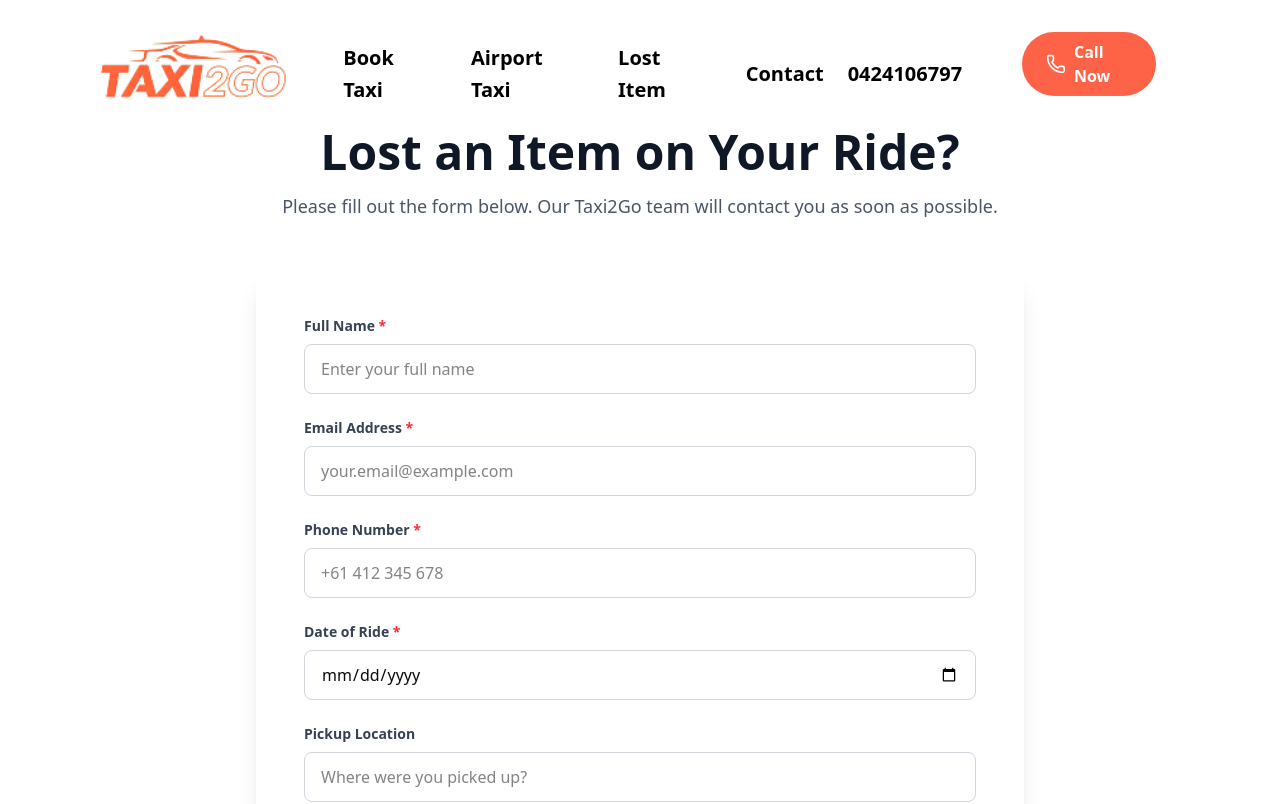
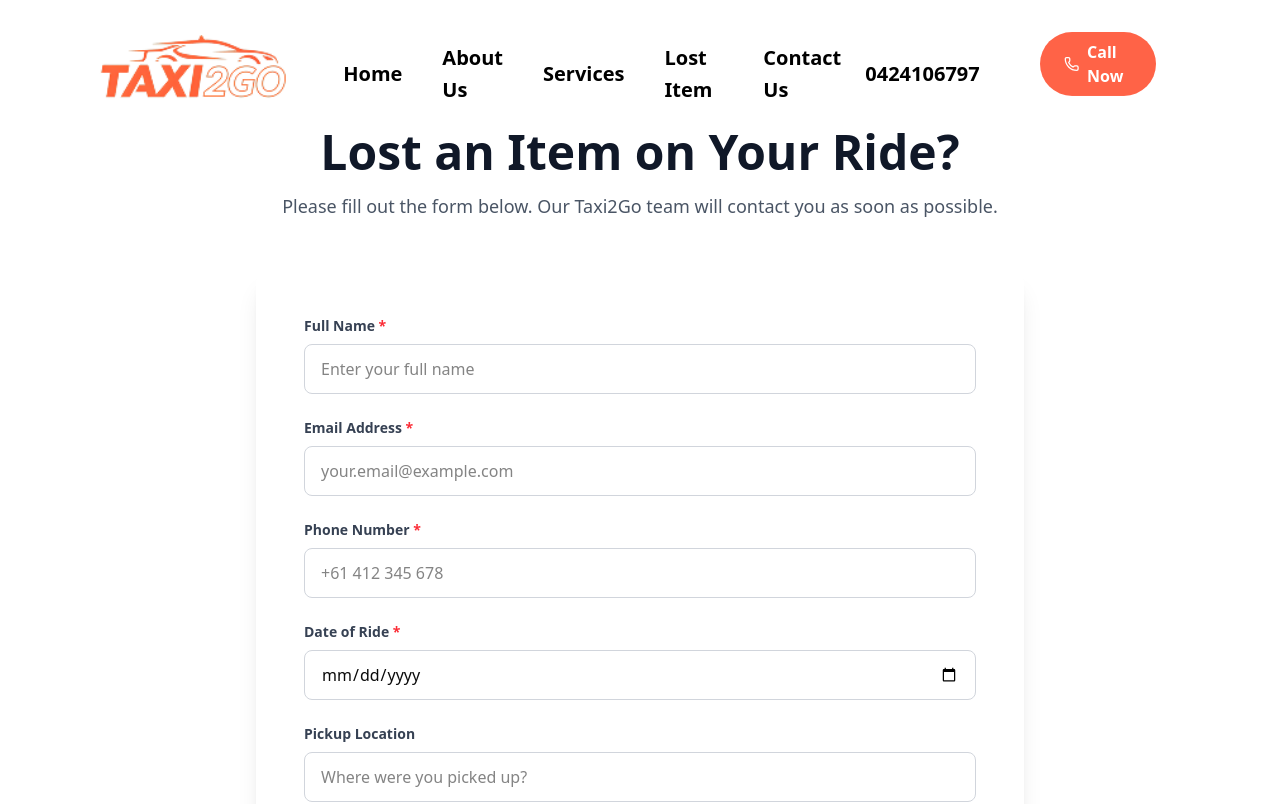
Before and after one commit to saribghouri/Taxi2Go, a Next.js app: page /lost-item in a window 1280 px wide. Shown: the top 804 px of the page. Built offline with nearby package versions, Linux system fonts and the light colour scheme.

Commit message:
feat: update navigation links and labels for improved clarity and user experience

```diff
--- a/app/page.jsx
+++ b/app/page.jsx
@@ -133,20 +133,29 @@ export default function Home() {
             <ul className="space-y-4">
               <li>
                 <a
-                  href="#book"
+                  href="#home"
                   className="block text-gray-900 font-semibold hover:text-[#FF6B4A]"
                   onClick={() => setIsDrawerOpen(false)}
                 >
-                  Book Taxi
+                  Home
                 </a>
               </li>
               <li>
                 <a
-                  href="#airport"
+                  href="#about"
                   className="block text-gray-900 font-semibold hover:text-[#FF6B4A]"
                   onClick={() => setIsDrawerOpen(false)}
                 >
-                  Airport Taxi
+                  About Us
+                </a>
+              </li>
+              <li>
+                <a
+                  href="#services"
+                  className="block text-gray-900 font-semibold hover:text-[#FF6B4A]"
+                  onClick={() => setIsDrawerOpen(false)}
+                >
+                  Services
                 </a>
               </li>
               <li>
@@ -164,7 +173,7 @@ export default function Home() {
                   className="block text-gray-900 font-semibold hover:text-[#FF6B4A]"
                   onClick={() => setIsDrawerOpen(false)}
                 >
-                  Contact
+                  Contact Us
                 </a>
               </li>
             </ul>
--- a/components/Header.jsx
+++ b/components/Header.jsx
@@ -23,17 +23,20 @@ export const Header = () => {
         <div className="flex items-center justify-between w-[80%] gap-2 sm:gap-3 md:gap-4 lg:gap-6 bg-[#ffff]/70 backdrop-blur-xs rounded-full px-3 sm:px-4 md:px-5 lg:px-8 py-2 sm:py-2.5 md:py-3">
 
           <nav className="hidden xl:flex items-center gap-3 lg:gap-10 text-black font-bold">
-            <a href="#book" className="hover:text-[#FF6347] text-sm md:text-base lg:text-lg xl:text-[20px] transition-colors">
-              Book Taxi
+            <a href="#home" className="hover:text-[#FF6347] text-sm md:text-base lg:text-lg xl:text-[20px] transition-colors">
+              Home
             </a>
-            <a href="#airport" className="hover:text-[#FF6347] text-sm md:text-base lg:text-lg xl:text-[20px] transition-colors">
-              Airport Taxi
+            <a href="#about" className="hover:text-[#FF6347] text-sm md:text-base lg:text-lg xl:text-[20px] transition-colors">
+              About Us
+            </a>
+            <a href="#services" className="hover:text-[#FF6347] text-sm md:text-base lg:text-lg xl:text-[20px] transition-colors">
+              Services
             </a>
             <a href="/lost-item" className="hover:text-[#FF6347] text-sm md:text-base lg:text-lg xl:text-[20px] transition-colors">
               Lost Item
             </a>
             <a href="#contact" className="hover:text-[#FF6347] text-sm md:text-base lg:text-lg xl:text-[20px] transition-colors">
-              Contact
+              Contact Us
             </a>
           </nav>
 <div className=" flex justify-between items-center gap-[60px]">
```
